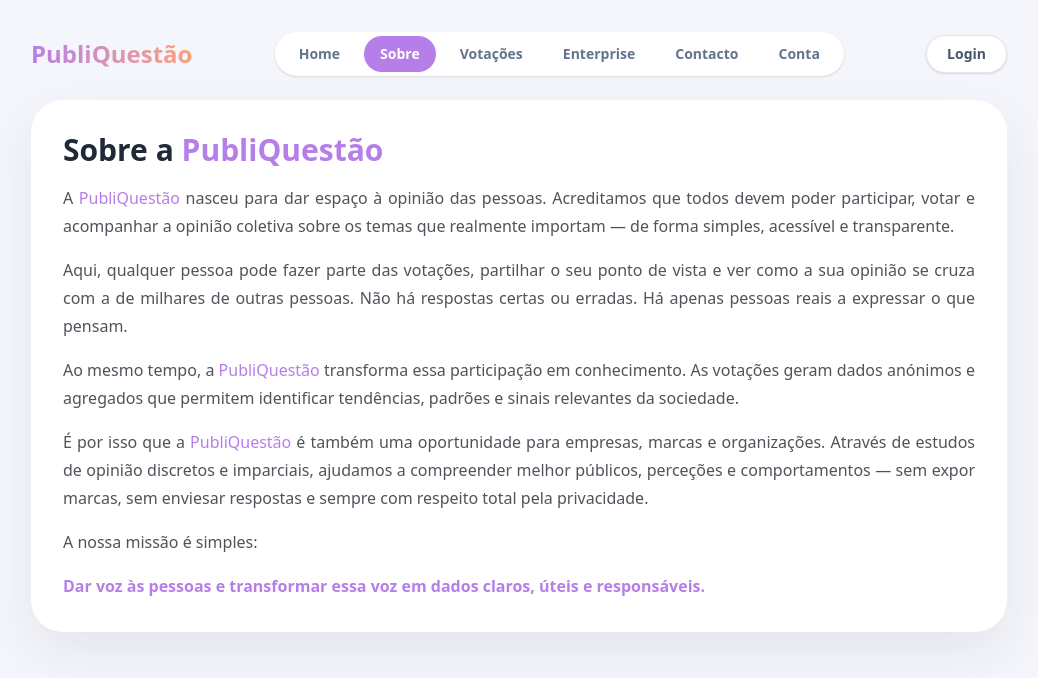
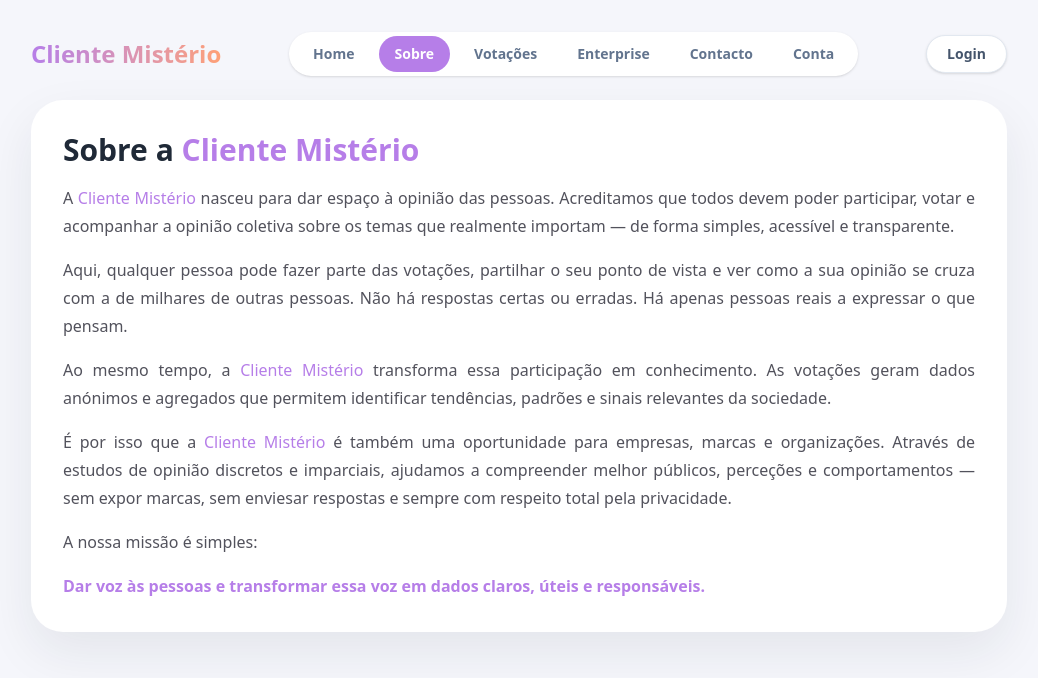
Before and after one commit to msantos51/clientemisterio, a Next.js app: page /about in a window 1280 px wide. Shown: the top 678 px of the page, without its empty margins (121-1159 px from the left). Built offline with nearby package versions, Linux system fonts and the light colour scheme.

Commit message:
Rename site branding to Cliente Mistério

```diff
--- a/app/about/page.tsx
+++ b/app/about/page.tsx
@@ -9,11 +9,11 @@ export default function AboutPage() {
           <div className="space-y-4">
             <h1 className="page-title">
               Sobre a{" "}
-              <span className="text-[color:var(--primary)]">PubliQuestão</span>
+              <span className="text-[color:var(--primary)]">Cliente Mistério</span>
             </h1>
             <p className="text-base leading-7 text-justify text-zinc-600">
               A{" "}
-              <span className="text-[color:var(--primary)]">PubliQuestão</span>{" "}
+              <span className="text-[color:var(--primary)]">Cliente Mistério</span>{" "}
               nasceu para
               dar espaço à opinião das pessoas. Acreditamos que todos devem
               poder participar, votar e acompanhar a opinião coletiva sobre os
@@ -28,14 +28,14 @@ export default function AboutPage() {
             </p>
             <p className="text-base leading-7 text-justify text-zinc-600">
               Ao mesmo tempo, a{" "}
-              <span className="text-[color:var(--primary)]">PubliQuestão</span>{" "}
+              <span className="text-[color:var(--primary)]">Cliente Mistério</span>{" "}
               transforma essa participação em conhecimento. As votações geram
               dados anónimos e agregados que permitem identificar tendências,
               padrões e sinais relevantes da sociedade.
             </p>
             <p className="text-base leading-7 text-justify text-zinc-600">
               É por isso que a{" "}
-              <span className="text-[color:var(--primary)]">PubliQuestão</span>{" "}
+              <span className="text-[color:var(--primary)]">Cliente Mistério</span>{" "}
               é também uma oportunidade para empresas, marcas e organizações.
               Através de estudos de opinião discretos e imparciais, ajudamos a
               compreender melhor públicos, perceções e comportamentos — sem
--- a/app/enterprise/page.tsx
+++ b/app/enterprise/page.tsx
@@ -14,7 +14,7 @@ export default function EnterprisePage() {
                 Insights reais a partir da opinião das pessoas.
               </h1>
               <p className="text-base leading-7 text-justify text-zinc-600">
-                A PubliQuestão ajuda marcas a compreender melhor o que as pessoas
+                A Cliente Mistério ajuda marcas a compreender melhor o que as pessoas
                 pensam, através de estudos de opinião rápidos, anónimos e baseados
                 em dados reais.
               </p>
--- a/app/layout.tsx
+++ b/app/layout.tsx
@@ -25,7 +25,7 @@ const poppins = Poppins({
 
 // Define os metadados globais usados pelo Next.js.
 export const metadata: Metadata = {
-  title: "PubliQuestão",
+  title: "Cliente Mistério",
   description: "Portal de participação cidadã e informação pública.",
 };
 
@@ -46,7 +46,7 @@ export default function RootLayout({
             {/* Marca do site alinhada à esquerda em todas as resoluções. */}
             <div className="flex items-center">
               <span className="bg-gradient-to-r from-[#b67ee8] to-[#fea076] bg-clip-text text-2xl font-semibold text-transparent">
-                PubliQuestão
+                Cliente Mistério
               </span>
             </div>
             {/* Navegação principal com painel compacto em mobile e barra horizontal em desktop. */}
--- a/lib/authEmail.ts
+++ b/lib/authEmail.ts
@@ -46,7 +46,7 @@ export const createEmailConfirmationTemplate = (token: string) => {
   const confirmationUrl = `${appBaseUrl}/api/auth/confirm-email?token=${encodeURIComponent(token)}`;
 
   return {
-    subject: "Confirmação de conta - PubliQuestão",
+    subject: "Confirmação de conta - Cliente Mistério",
     html: createLayout(
       "Confirme a sua conta",
       "Obrigado pelo registo. Para concluir a criação da conta e poder iniciar sessão, confirme o seu e-mail.",
@@ -62,7 +62,7 @@ export const createPasswordResetTemplate = (token: string) => {
   const resetUrl = `${appBaseUrl}/reset-password?token=${encodeURIComponent(token)}`;
 
   return {
-    subject: "Reposição de password - PubliQuestão",
+    subject: "Reposição de password - Cliente Mistério",
     html: createLayout(
       "Reposição de password",
       "Recebemos um pedido para redefinir a sua password. Clique no botão abaixo para criar uma nova password.",
--- a/lib/database.ts
+++ b/lib/database.ts
@@ -156,7 +156,7 @@ const initializeDatabase = async (): Promise<void> => {
           last_name = coalesce(
             nullif(last_name, ''),
             nullif(trim(regexp_replace(full_name, '^\\S+\\s*', '')), ''),
-            'PubliQuestão'
+            'Cliente Mistério'
           ),
           full_name = trim(
             coalesce(nullif(full_name, ''), '') ||
@@ -164,10 +164,10 @@ const initializeDatabase = async (): Promise<void> => {
               when coalesce(nullif(first_name, ''), '') <> '' and coalesce(nullif(last_name, ''), '') <> ''
                 then ''
               when coalesce(nullif(first_name, ''), '') <> ''
-                then ' ' || coalesce(nullif(last_name, ''), 'PubliQuestão')
+                then ' ' || coalesce(nullif(last_name, ''), 'Cliente Mistério')
               when coalesce(nullif(last_name, ''), '') <> ''
                 then coalesce(nullif(first_name, ''), 'Utilizador') || ' '
-              else 'Utilizador PubliQuestão'
+              else 'Utilizador Cliente Mistério'
             end
           )
       `);
--- a/lib/email.ts
+++ b/lib/email.ts
@@ -13,7 +13,7 @@ type ResendConfig = {
   timeoutMs: number;
 };
 
-const defaultSender = "PubliQuestão <onboarding@resend.dev>";
+const defaultSender = "Cliente Mistério <onboarding@resend.dev>";
 const defaultApiUrl = "https://api.resend.com/emails";
 
 const getResendConfig = (): ResendConfig => {
```
Also changed, not shown: 2 other files (tests, documents, lock files or other folders).
